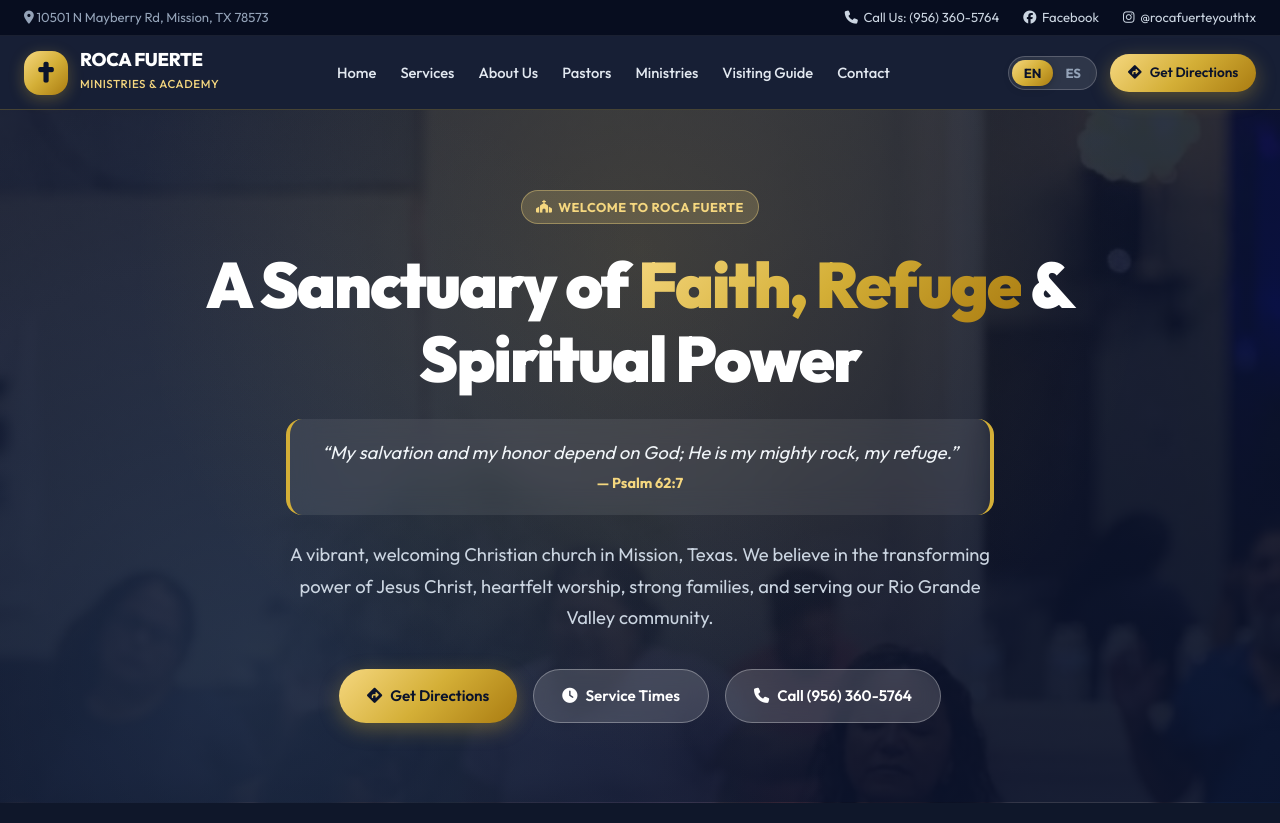
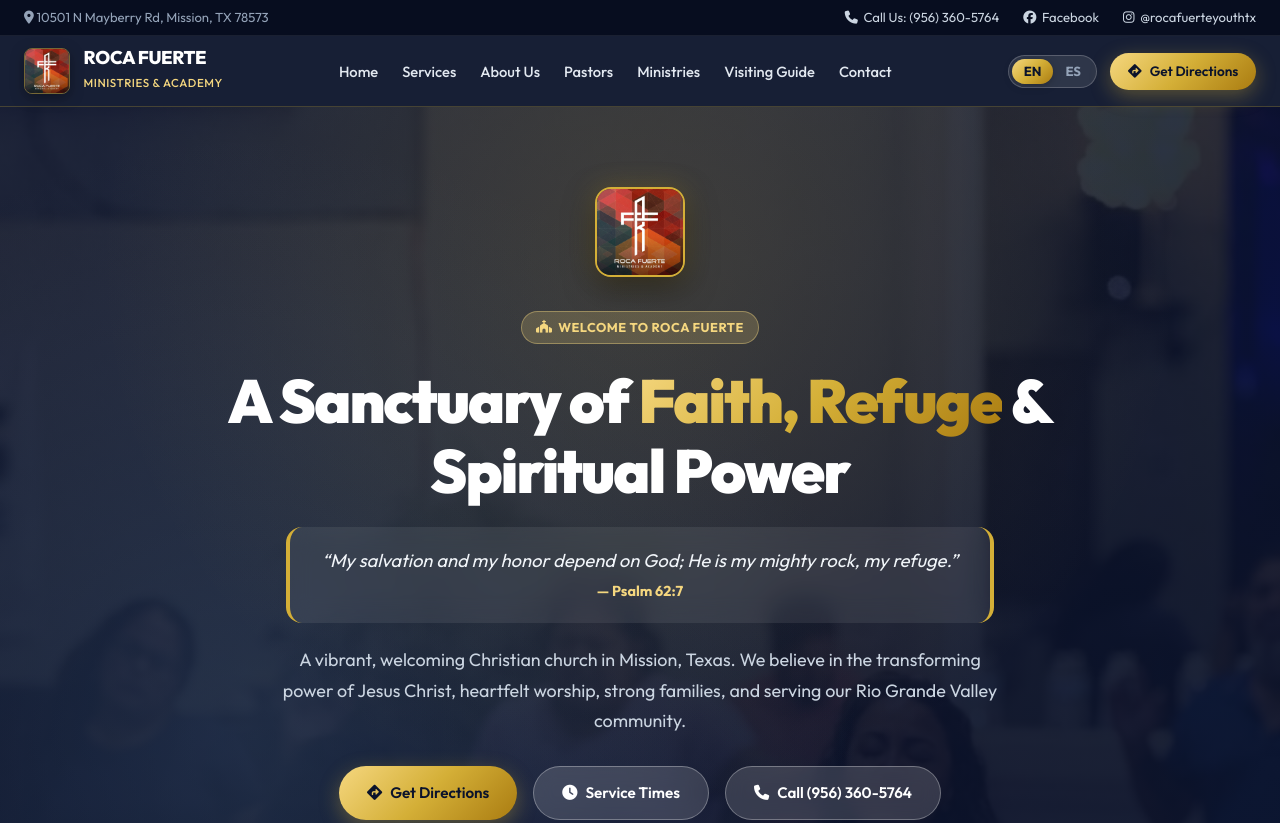
Before and after one commit to RDEV660/roca-fuerte-ministries, a plain HTML site: page index.html in a window 1280 px wide. Shown: the top 823 px of the page. Drawn offline with Linux system fonts and the light colour scheme; a web font is replaced by a local one.

Commit message:
Integrate official logo, auto system language detection, and refined bilingual copy

```diff
--- a/css/styles.css
+++ b/css/styles.css
@@ -163,7 +163,7 @@ body {
 .nav-container {
   max-width: 1280px;
   margin: 0 auto;
-  padding: 0.85rem 1.5rem;
+  padding: 0.75rem 1.5rem;
   display: flex;
   justify-content: space-between;
   align-items: center;
@@ -172,23 +172,24 @@ body {
 .brand-logo {
   display: flex;
   align-items: center;
-  gap: 0.75rem;
+  gap: 0.85rem;
   text-decoration: none;
   color: #FFFFFF;
 }
 
-.logo-icon-box {
-  width: 44px;
-  height: 44px;
-  background: var(--gold-gradient);
-  border-radius: var(--radius-md);
-  display: flex;
-  align-items: center;
-  justify-content: center;
-  color: #0B132B;
-  font-weight: 900;
-  font-size: 1.3rem;
-  box-shadow: 0 4px 15px rgba(212, 175, 55, 0.3);
+.brand-logo-img {
+  width: 46px;
+  height: 46px;
+  border-radius: var(--radius-sm);
+  object-fit: cover;
+  border: 1.5px solid rgba(212, 175, 55, 0.5);
+  box-shadow: 0 4px 14px rgba(0, 0, 0, 0.35);
+  transition: var(--transition);
+}
+
+.brand-logo:hover .brand-logo-img {
+  transform: scale(1.05);
+  border-color: var(--gold-light);
 }
 
 .brand-text h1 {
@@ -273,8 +274,8 @@ body {
 /* Hero Section */
 .hero {
   position: relative;
-  min-height: 82vh;
-  background: linear-gradient(180deg, rgba(11, 19, 43, 0.86) 0%, rgba(11, 19, 43, 0.94) 100%), url('../images/worship-service.jpg');
+  min-height: 84vh;
+  background: linear-gradient(180deg, rgba(11, 19, 43, 0.86) 0%, rgba(11, 19, 43, 0.95) 100%), url('../images/worship-service.jpg');
   background-size: cover;
   background-position: center 30%;
   color: #FFFFFF;
@@ -301,11 +302,30 @@ body {
   display: flex;
   flex-direction: column;
   align-items: center;
-  gap: 1.5rem;
+  gap: 1.35rem;
+}
+
+.hero-logo-box {
+  margin-bottom: 0.25rem;
+}
+
+.hero-logo-img {
+  width: 90px;
+  height: 90px;
+  border-radius: var(--radius-md);
+  object-fit: cover;
+  border: 2.5px solid var(--gold);
+  box-shadow: 0 10px 30px rgba(0, 0, 0, 0.5), 0 0 25px rgba(212, 175, 55, 0.3);
+  transition: var(--transition);
+}
+
+.hero-logo-img:hover {
+  transform: translateY(-3px) scale(1.03);
+  box-shadow: 0 15px 35px rgba(0, 0, 0, 0.6), 0 0 35px rgba(212, 175, 55, 0.5);
 }
 
 .hero-title {
-  font-size: clamp(2.4rem, 5.5vw, 4rem);
+  font-size: clamp(2.3rem, 5.2vw, 3.8rem);
   font-weight: 900;
   line-height: 1.15;
   letter-spacing: -0.03em;
@@ -344,7 +364,7 @@ body {
 }
 
 .hero-sub {
-  font-size: 1.15rem;
+  font-size: 1.12rem;
   color: #CBD5E1;
   max-width: 720px;
   line-height: 1.7;
@@ -355,7 +375,7 @@ body {
   flex-wrap: wrap;
   justify-content: center;
   gap: 1rem;
-  margin-top: 0.75rem;
+  margin-top: 0.5rem;
 }
 
 /* Stats Bar */
@@ -1035,6 +1055,15 @@ body {
   border-bottom: 1px solid rgba(255, 255, 255, 0.08);
 }
 
+.footer-logo-img {
+  width: 52px;
+  height: 52px;
+  border-radius: var(--radius-sm);
+  object-fit: cover;
+  border: 1.5px solid var(--gold);
+  box-shadow: 0 4px 15px rgba(0, 0, 0, 0.4);
+}
+
 .footer-brand h3 {
   font-size: 1.3rem;
   color: #FFFFFF;
--- a/index.html
+++ b/index.html
@@ -7,9 +7,14 @@
   <meta name="description" content="Roca Fuerte Ministries and Academy in Mission, Texas. Pastors Ricardo & Susie Valverde. Sunday Worship 10:30 AM, Wednesday 7:00 PM, Monday 7:00 PM. 10501 N Mayberry Rd, Mission, TX.">
   <meta name="keywords" content="Roca Fuerte Ministries, Iglesia Roca Fuerte, Church in Mission TX, Christian Church Alton TX, Pastors Ricardo Susie Valverde, Roca Fuerte Youth, Chaplaincy Mission Texas">
 
+  <!-- Favicon -->
+  <link rel="icon" type="image/jpeg" href="images/logo.jpg">
+  <link rel="apple-touch-icon" href="images/logo.jpg">
+
   <!-- OpenGraph / Social Meta -->
   <meta property="og:title" content="Roca Fuerte Ministries and Academy | Mission, TX">
   <meta property="og:description" content="A Sanctuary of Faith, Refuge & Spiritual Power. 10501 N Mayberry Rd, Mission, TX 78573.">
+  <meta property="og:image" content="images/logo.jpg">
   <meta property="og:type" content="website">
 
   <!-- Google Fonts -->
@@ -41,9 +46,7 @@
   <nav class="navbar">
     <div class="nav-container">
       <a href="#home" class="brand-logo">
-        <div class="logo-icon-box">
-          <i class="fa-solid fa-cross"></i>
-        </div>
+        <img src="images/logo.jpg" alt="Roca Fuerte Logo" class="brand-logo-img">
         <div class="brand-text">
           <h1>ROCA FUERTE</h1>
           <span>MINISTRIES & ACADEMY</span>
@@ -64,7 +67,7 @@
       <!-- Action & Language Toggle -->
       <div class="nav-actions">
         <div class="lang-switcher">
-          <button class="lang-btn active" data-lang="en" onclick="setLang('en')">EN</button>
+          <button class="lang-btn" data-lang="en" onclick="setLang('en')">EN</button>
           <button class="lang-btn" data-lang="es" onclick="setLang('es')">ES</button>
         </div>
         <a href="https://maps.google.com/?q=10501+N+Mayberry+Rd,+Mission,+TX+78573" target="_blank" rel="noopener" class="btn btn-primary btn-sm" data-i18n="navGetDirections">
@@ -81,6 +84,10 @@
   <header class="hero" id="home">
     <div class="hero-overlay-mesh"></div>
     <div class="hero-container">
+
+      <div class="hero-logo-box">
+        <img src="images/logo.jpg" alt="Roca Fuerte Ministries and Academy" class="hero-logo-img">
+      </div>
 
       <div>
         <span class="badge badge-gold-dark" data-i18n="heroBadge"><i class="fa-solid fa-church"></i> Welcome to Roca Fuerte</span>
@@ -657,9 +664,7 @@
     <div class="footer-grid">
       <div class="footer-brand">
         <div class="brand-logo" style="margin-bottom: 1rem;">
-          <div class="logo-icon-box">
-            <i class="fa-solid fa-cross"></i>
-          </div>
+          <img src="images/logo.jpg" alt="Roca Fuerte Logo" class="footer-logo-img">
           <div class="brand-text">
             <h1>ROCA FUERTE</h1>
             <span>MINISTRIES & ACADEMY</span>
--- a/js/app.js
+++ b/js/app.js
@@ -1,42 +1,67 @@
 /**
  * ROCA FUERTE MINISTRIES & ACADEMY
- * Clean Static Website Engine
+ * Clean Static Website Engine with Automatic System Language Detection
  */
+
+// Detect system/browser language
+function detectSystemLanguage() {
+  // 1. Check if user already manually selected a preferred language
+  const saved = localStorage.getItem("rf_lang");
+  if (saved === "es" || saved === "en") {
+    return saved;
+  }
+
+  // 2. Inspect browser languages list (e.g. ['es-US', 'es', 'en'])
+  const languages = navigator.languages || [navigator.language || navigator.userLanguage || "en"];
+  for (let i = 0; i < languages.length; i++) {
+    const l = (languages[i] || "").toLowerCase();
+    if (l.startsWith("es")) {
+      return "es";
+    }
+  }
+
+  // 3. Default to English for English/other system locales
+  return "en";
+}
 
 // Global Language Switcher
 window.setLang = function(lang) {
-  if (lang !== "es" && lang !== "en") lang = "en";
+  if (lang !== "es" && lang !== "en") {
+    lang = "en";
+  }
+
+  // Save preference
   localStorage.setItem("rf_lang", lang);
 
+  // Update HTML lang attribute
+  document.documentElement.lang = lang;
+
+  // Update active state on toggle buttons
   document.querySelectorAll(".lang-btn").forEach(btn => {
-    btn.classList.toggle("active", btn.getAttribute("data-lang") === lang);
+    const btnLang = btn.getAttribute("data-lang");
+    btn.classList.toggle("active", btnLang === lang);
   });
 
-  const dict = translations[lang];
+  // Apply translations to all matching elements
+  const dict = (typeof translations !== "undefined") ? translations[lang] : null;
   if (!dict) return;
+
+  // Update Title & Meta Description
+  if (dict.pageTitle) {
+    document.title = dict.pageTitle;
+  }
 
   document.querySelectorAll("[data-i18n]").forEach(el => {
     const key = el.getAttribute("data-i18n");
-    if (dict[key]) {
+    if (dict[key] !== undefined) {
       el.innerHTML = dict[key];
     }
   });
-
-  document.documentElement.lang = lang;
 };
 
-function getActiveLang() {
-  const saved = localStorage.getItem("rf_lang");
-  if (saved) return saved;
-  if (navigator.language && navigator.language.toLowerCase().startsWith("es")) {
-    return "es";
-  }
-  return "en"; // Default to English
-}
-
+// Initialize immediately on DOM ready
 document.addEventListener("DOMContentLoaded", () => {
-  // Set default language
-  const initialLang = getActiveLang();
+  const initialLang = detectSystemLanguage();
   setLang(initialLang);
 
   // Setup click listeners for language buttons
@@ -48,7 +73,7 @@ document.addEventListener("DOMContentLoaded", () => {
     });
   });
 
-  // Mobile Navigation Toggle
+  // Mobile Navigation Drawer Toggle
   const mobileToggle = document.getElementById("mobileMenuBtn");
   const navMenu = document.getElementById("navMenu");
   if (mobileToggle && navMenu) {
```
Also changed, not shown: images/logo.jpg (added).
